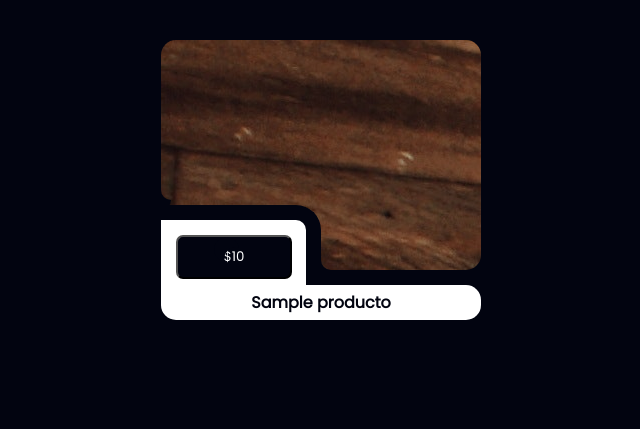
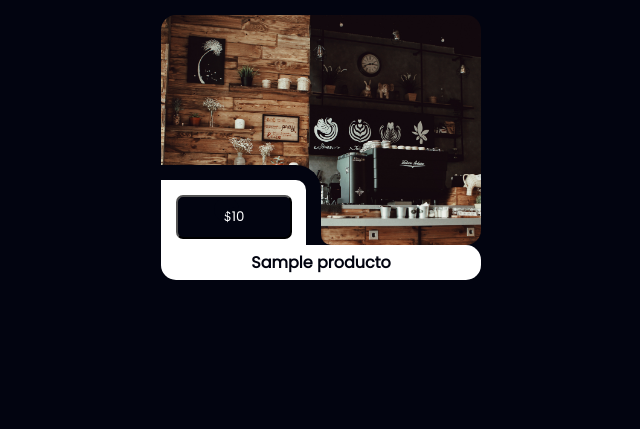
Before and after one commit to sSharpBlade/SaborCercano, a PHP site: page /inicio.php in a window 1280 px wide. Shown: the part 75-504 px from the top of the page, without its empty margins (319-959 px from the left). Run offline with PHP 8.4, Linux system fonts and the light colour scheme; the visitor is signed in with stand-in values (Sample User, id 1); tables that the repository leaves empty or names only in its code hold one stand-in row (values such as "Sample post").

Commit message:
modified:   checkout.php 	modified:   estilos_carrito.css 	modified:   estilos_productos.css 	modified:   index.php 	modified:   inicio.php 	modified:   php/config.php
	modified:   checkout.php
	modified:   estilos_cliente.css
	modified:   funcion-audio.js
	modified:   inicio.php

```diff
--- a/checkout.php
+++ b/checkout.php
@@ -18,7 +18,7 @@ $con = $db->conectar();
 
 $producto = isset($_SESSION['carrito']['productos']) ? $_SESSION['carrito']['productos'] : null;
 
-print_r($_SESSION);
+//print_r($_SESSION);
 
 $lista_carrito = array();
 
--- a/estilos_productos.css
+++ b/estilos_productos.css
@@ -15,25 +15,18 @@ main{
 .card{
     position: relative;
     width: 320px;
-    height: 390px;
+    height: 265px;
     display: flex;
     flex-direction: column;
     margin: 20px;
 }
 
-.card > * {
-    margin-bottom: 15px;
-}
-
 .card .imgBx{
+    overflow: hidden;
     position: relative;
     width: 100%;
     height: 230px;
     border-radius: 15px;
-    background-size: contain;
-    background-position: center;
-    background-repeat: no-repeat;
-    overflow: hidden;
 }
 
 .card .imgBx::before{
--- a/inicio.php
+++ b/inicio.php
@@ -20,7 +20,7 @@ $sql = $con->prepare("SELECT * FROM saborcercano.productos;");
 $sql->execute();
 $result = $sql->fetchAll(PDO::FETCH_ASSOC);
 
-print_r($_SESSION);
+//print_r($_SESSION);
 
 ?>
 <!DOCTYPE html>
@@ -62,7 +62,11 @@ print_r($_SESSION);
                         $img = "img/cafe.jpg";
                     }
                     ?>
-                    <div class="imgBx" style="background: url(<?php echo $img ?>);">
+                    <div class="imgBx" style="
+                    background: url(<?php echo $img ?>);
+                    background-size: cover;
+                    background-position: center;
+                    background-repeat: no-repeat;">
                     </div>
                     <div class="content">
                         <span class="price">
--- a/php/config.php
+++ b/php/config.php
@@ -1,6 +1,8 @@
 <?php
 define("KEY_TOKEN", "UTAfiseiSW3");
 define("MONEDA", "$");
+
+error_reporting(E_ALL & ~E_NOTICE);
 
 session_start();
 
```
Also changed, not shown: estilos_carrito.css (+6 -1 lines), index.php (+8 -5 lines).
